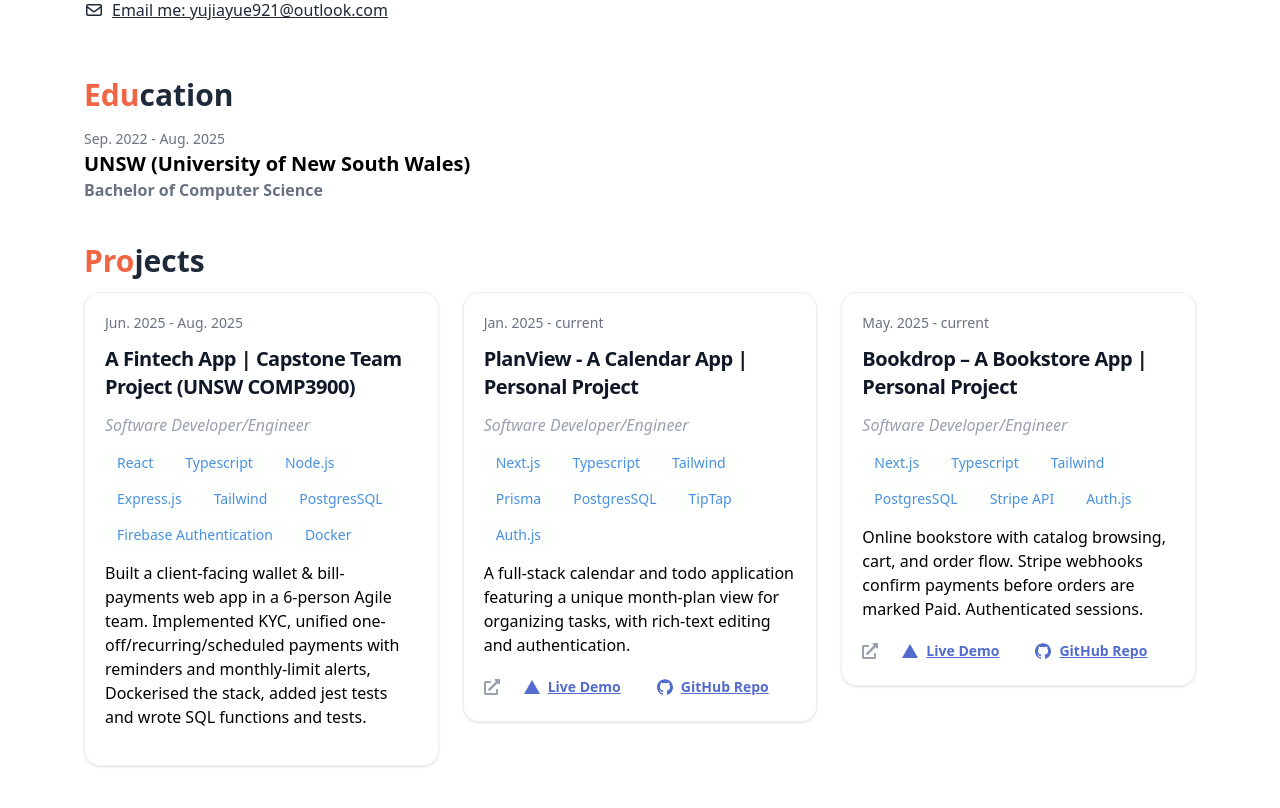
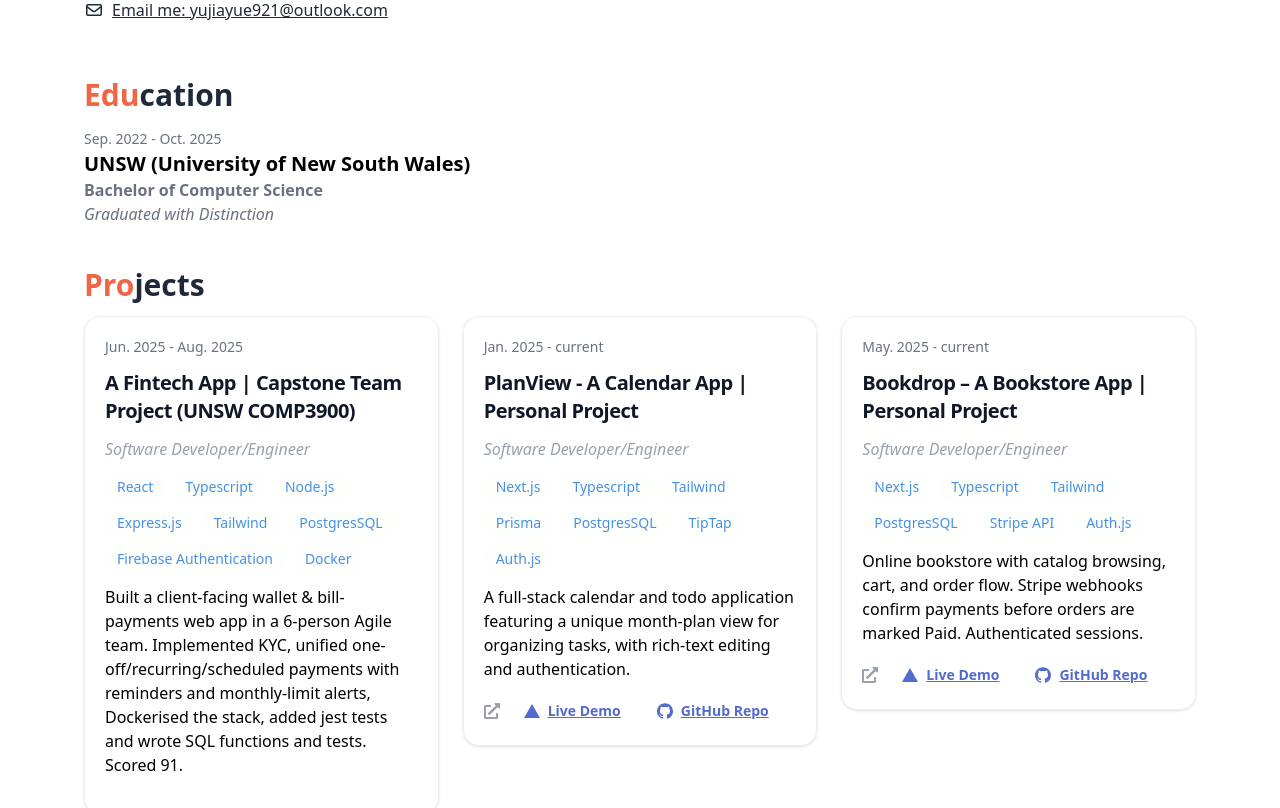
Before and after one commit to Jennifer-JY/portfolio, a React (Vite) app: page / in a window 1280 px wide. Shown: the part 240-1048 px from the top of the page. Built offline with nearby package versions, Linux system fonts and the light colour scheme.

Commit message:
Update Education and Projects sections with more details.

```diff
--- a/src/components/Education.tsx
+++ b/src/components/Education.tsx
@@ -5,13 +5,16 @@ export function Education() {
         <span className="text-[#F06543]">Edu</span>
         <span className="text-gray-800">cation</span>
       </h2>
-      <time className="text-sm text-gray-500">Sep. 2022 - Aug. 2025</time>
+      <time className="text-sm text-gray-500">Sep. 2022 - Oct. 2025</time>
       <p className="font-bold text-xl font-roboto" aria-label="university">
         UNSW (University of New South Wales)
       </p>
       <p className="text-gray-500 font-semibold" aria-label="degree">
         Bachelor of Computer Science
       </p>
+      <p className="text-gray-500 italic" aria-label="honours">
+        Graduated with Distinction
+      </p>
     </article>
   );
 }
--- a/src/data/projects.ts
+++ b/src/data/projects.ts
@@ -6,7 +6,7 @@ export const projects: ProjectCardProps[] = [
     date: "Jun. 2025 ‑ Aug. 2025",
     role: "Software Developer/Engineer",
     description:
-      "Built a client-facing wallet & bill-payments web app in a 6-person Agile team. Implemented KYC, unified one-off/recurring/scheduled payments with reminders and monthly-limit alerts, Dockerised the stack, added jest tests and wrote SQL functions and tests.",
+      "Built a client-facing wallet & bill-payments web app in a 6-person Agile team. Implemented KYC, unified one-off/recurring/scheduled payments with reminders and monthly-limit alerts, Dockerised the stack, added jest tests and wrote SQL functions and tests. Scored 91.",
     techStack: [
       "React",
       "Typescript",
```
